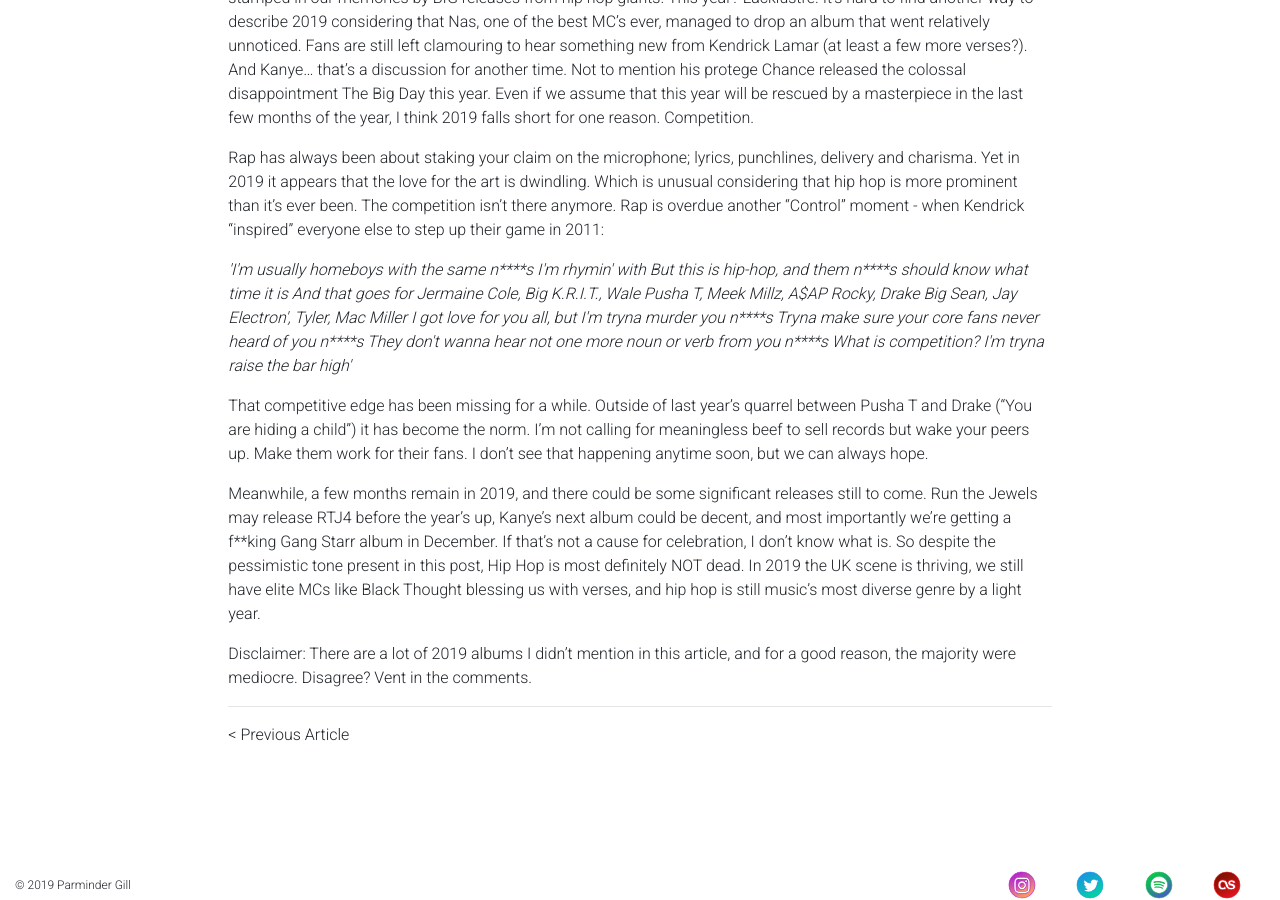
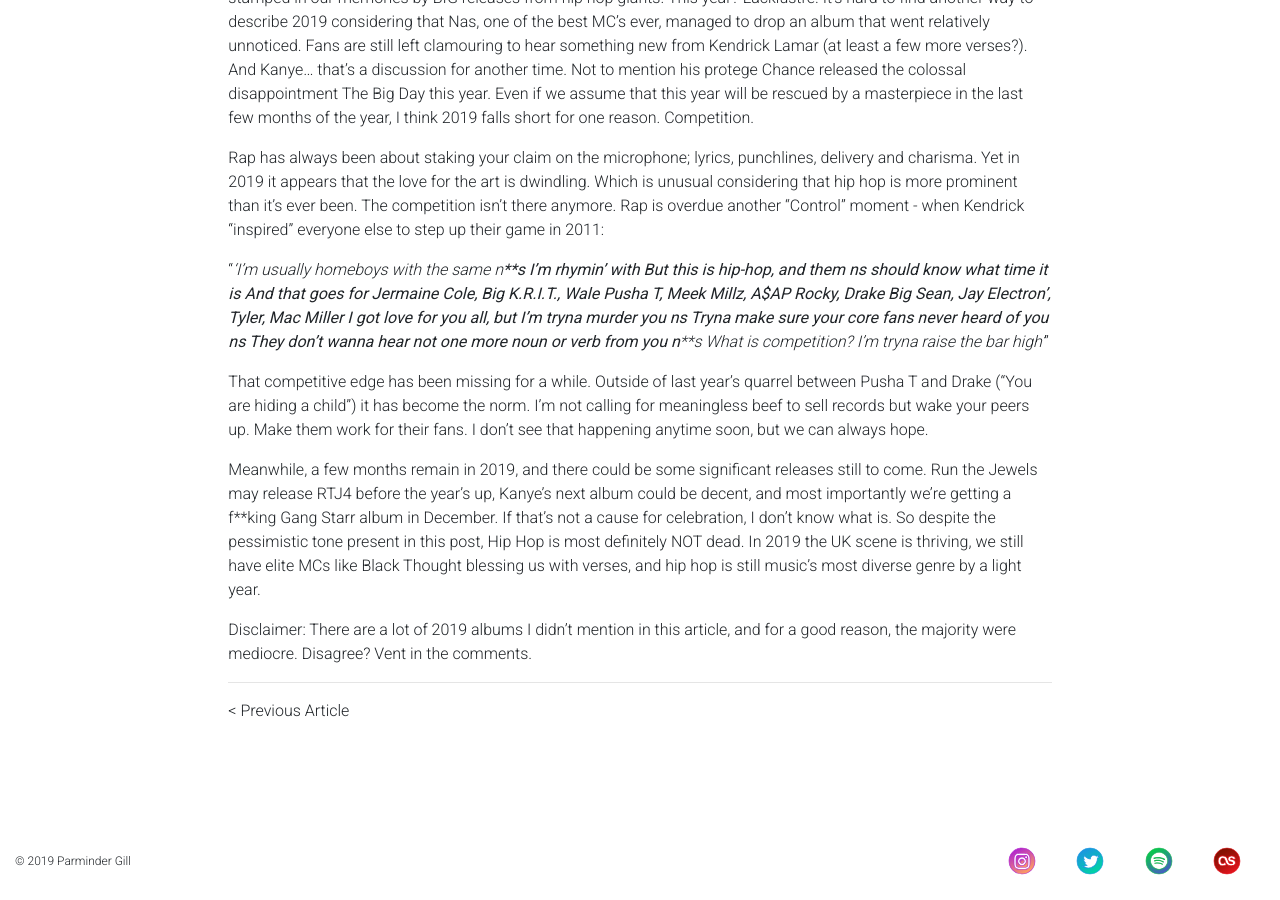
Before and after one commit to parm1der/parm1der.github.io, a Jekyll site: the page built from _posts/2019-10-23-hip-hops-quietest-year.md, in a window 1280 px wide and 900 px high, scrolled down 1896 px. Built offline with Jekyll 4.4.1, drawn with Linux system fonts in a browser that asks for light colours.

Commit message:
minor quote

```diff
--- a/_posts/2019-10-23-hip-hops-quietest-year.md
+++ b/_posts/2019-10-23-hip-hops-quietest-year.md
@@ -31,7 +31,7 @@
 
 Rap has always been about staking your claim on the microphone; lyrics, punchlines, delivery and charisma. Yet in 2019 it appears that the love for the art is dwindling. Which is unusual considering that hip hop is more prominent than it's ever been. The competition isn't there anymore. Rap is overdue another "Control" moment - when Kendrick "inspired" everyone else to step up their game in 2011:
 
-<blockquote><i>'I'm usually homeboys with the same n****s I'm rhymin' with
+<q><i>'I'm usually homeboys with the same n****s I'm rhymin' with
 But this is hip-hop, and them n****s should know what time it is
 And that goes for Jermaine Cole, Big K.R.I.T., Wale
 Pusha T, Meek Millz, A$AP Rocky, Drake
@@ -39,7 +39,7 @@
 I got love for you all, but I'm tryna murder you n****s
 Tryna make sure your core fans never heard of you n****s
 They don't wanna hear not one more noun or verb from you n****s
-What is competition? I'm tryna raise the bar high'</i></blockquote>
+What is competition? I'm tryna raise the bar high'</i></q>
 
 That competitive edge has been missing for a while. Outside of last year's quarrel between Pusha T and Drake ("You are hiding a child") it has become the norm.  I'm not calling for meaningless beef to sell records but wake your peers up. Make them work for their fans. I don't see that happening anytime soon, but we can always hope.
 
```
